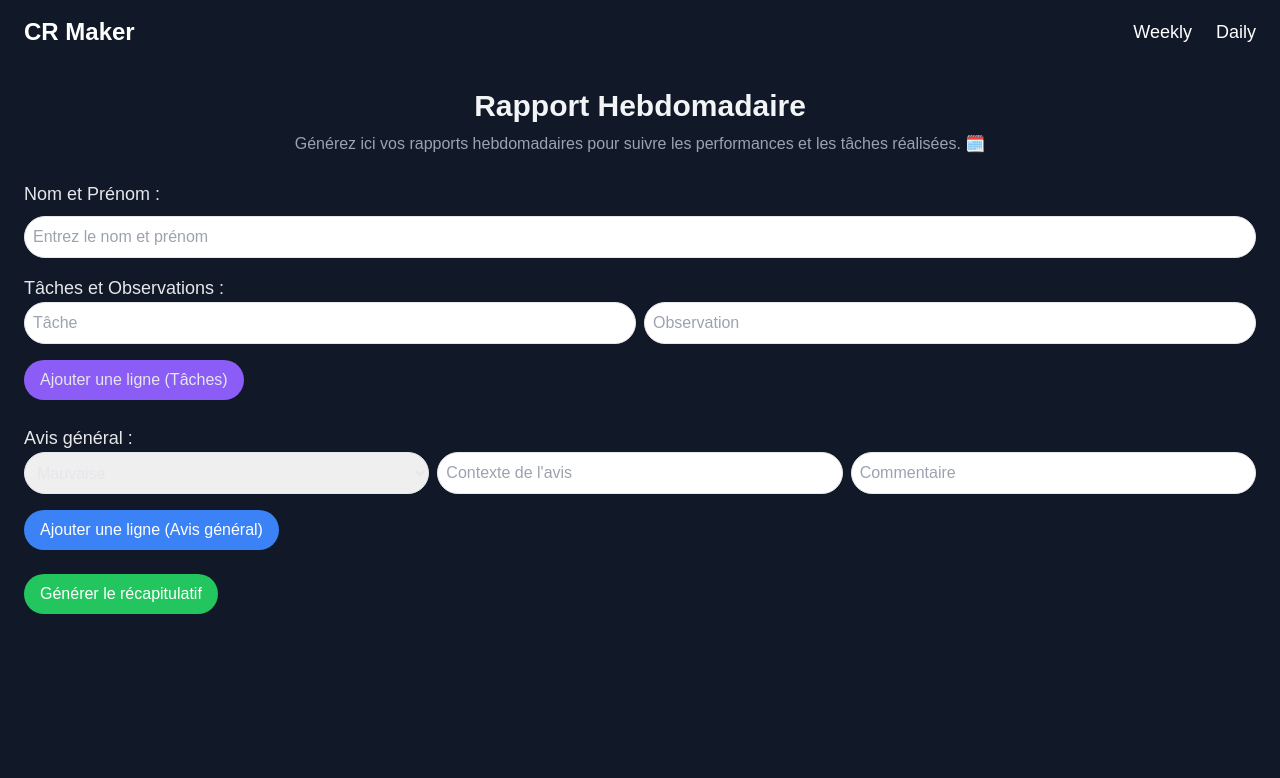
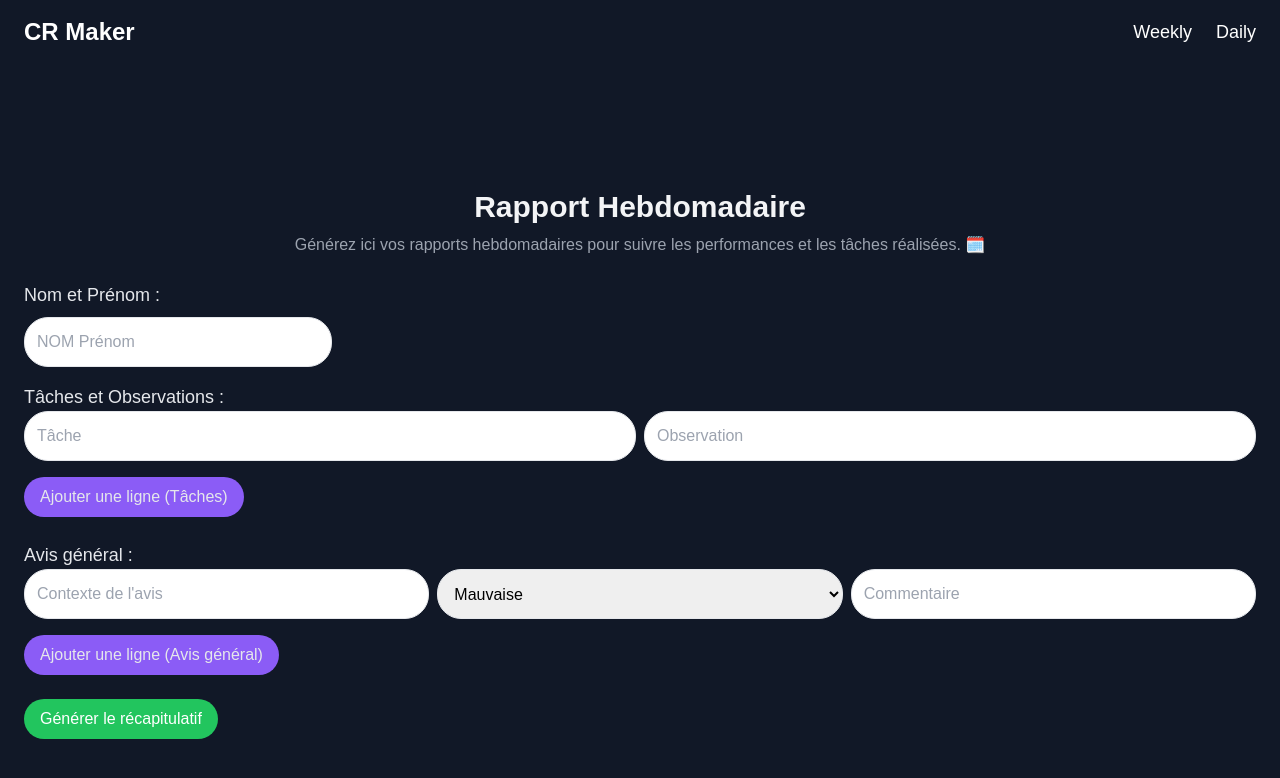
Before and after one commit to corentinsolal123/cr_maker, a Next.js app: page /weekly in a window 1280 px wide. Shown: the top 778 px of the page. Built offline with nearby package versions, Linux system fonts and the light colour scheme.

Commit message:
modif weeklyCR

```diff
--- a/pages/navbar.tsx
+++ b/components/navbar.tsx
@@ -5,10 +5,10 @@ const Navbar = () => {
         <nav className="bg-gray-900 shadow-lg">
             <div className="container mx-auto px-6 py-4 flex justify-between items-center">
                 {/* Lien vers l'accueil */}
-                <Link href="/">
-          <span className="text-2xl text-white font-bold hover:text-gray-400 transition duration-300">
-            CR Maker
-          </span>
+                <Link href="/index">
+                  <span className="text-2xl text-white font-bold hover:text-gray-400 transition duration-300">
+                    CR Maker
+                </span>
                 </Link>
 
                 {/* Bouton de menu pour mobile */}
@@ -16,7 +16,7 @@ const Navbar = () => {
                     className="lg:hidden text-white focus:outline-none"
                     type="button"
                     data-bs-toggle="collapse"
-                    data-bs-target="#navbarNav"
+                    data-bs-target="@navbarNav"
                     aria-controls="navbarNav"
                     aria-expanded="false"
                     aria-label="Toggle navigation"
--- a/pages/index.tsx
+++ b/pages/index.tsx
@@ -1,5 +1,5 @@
 import Link from 'next/link';
-import Navbar from "@/pages/navbar";
+import Navbar from "@/components/navbar";
 
 export default function Home() {
     return (
--- a/pages/weekly.tsx
+++ b/pages/weekly.tsx
@@ -1,36 +1,36 @@
-import { useState } from "react";
-import Navbar from "@/pages/navbar";
+import {useState} from "react";
+import Navbar from "@/components/navbar";
 
 export default function Weekly() {
-    const [tasks, setTasks] = useState([{ taskName: "", taskObservation: "" }]);
-    const [opinions, setOpinions] = useState([{ opinionResult: "bad", opinionContext: "", opinionComment: "" }]);
+    const [tasks, setTasks] = useState([{taskName: "", taskObservation: ""}]);
+    const [opinions, setOpinions] = useState([{opinionResult: "bad", opinionContext: "", opinionComment: ""}]);
     const [summary, setSummary] = useState("");
 
     const addTask = () => {
-        setTasks([...tasks, { taskName: "", taskObservation: "" }]);
+        setTasks([...tasks, {taskName: "", taskObservation: ""}]);
     };
 
     const addOpinion = () => {
-        setOpinions([...opinions, { opinionResult: "bad", opinionContext: "", opinionComment: "" }]);
+        setOpinions([...opinions, {opinionResult: "bad", opinionContext: "", opinionComment: ""}]);
     };
 
     const generateSummary = (name: string) => {
         let taskTable = `
-            <table class="table-auto w-full text-left mt-4">
-                <thead>
+    <table class="table-auto w-full text-left mt-4 border border-gray-300">
+        <thead class="bg-gray-700 text-gray-200">
             <tr>
-                        <th class="px-4 py-2">Tâches à mener</th>
-                        <th class="px-4 py-2">Observations</th>
+                <th class="px-4 py-2 border border-gray-300">Tâches à mener</th>
+                <th class="px-4 py-2 border border-gray-300">Observations</th>
             </tr>
         </thead>
-                <tbody>
+        <tbody class="divide-y divide-gray-200">
 `;
 
         tasks.forEach((task) => {
             taskTable += `
         <tr>
-                    <td class="px-4 py-2">${task.taskName || "Non spécifié"}</td>
-                    <td class="px-4 py-2">${task.taskObservation || "Non spécifié"}</td>
+            <td class="px-4 py-2 border border-gray-300">${task.taskName || "Non spécifié"}</td>
+            <td class="px-4 py-2 border border-gray-300">${task.taskObservation || "Non spécifié"}</td>
         </tr>
     `;
         });
@@ -38,25 +38,25 @@ export default function Weekly() {
         taskTable += `</tbody></table>`;
 
         let opinionTable = `
-            <table class="table-auto w-full text-left mt-4">
-                <thead>
+    <table class="table-auto w-full text-left mt-4 border border-gray-300">
+        <thead class="bg-gray-700 text-gray-200">
             <tr>
-                        <th class="px-4 py-2">Mon avis</th>
-                        <th class="px-4 py-2">Commentaire</th>
+                <th class="px-4 py-2 border border-gray-300">Mon avis</th>
+                <th class="px-4 py-2 border border-gray-300">Commentaire</th>
             </tr>
         </thead>
-                <tbody>
+        <tbody class="divide-y divide-gray-200">
 `;
 
         opinions.forEach((opinion) => {
             opinionTable += `
         <tr>
-                    <td class="px-4 py-2">${opinion.opinionContext || "Non spécifié"}:
+            <td class="px-4 py-2 border border-gray-300">${opinion.opinionContext || "Non spécifié"}:
                 <span class="${opinion.opinionResult === "bad" ? "text-red-500" : opinion.opinionResult === "average" ? "text-yellow-500" : "text-green-500"}">
-                            {opinion.opinionResult === "bad" ? "Mauvaise" : opinion.opinionResult === "average" ? "À améliorer" : "Bonne"}
+                    <strong>${opinion.opinionResult === "bad" ? "Mauvaise" : opinion.opinionResult === "average" ? "À améliorer" : "Bonne"}</strong>
                 </span>
             </td>
-                    <td class="px-4 py-2">${opinion.opinionComment || "Non spécifié"}</td>
+            <td class="px-4 py-2 border border-gray-300">${opinion.opinionComment || "Non spécifié"}</td>
         </tr>
     `;
         });
@@ -75,24 +75,40 @@ export default function Weekly() {
         setSummary(completeSummary);
     };
 
+    const createMail = () => {
+        const name = (document.getElementById("name") as HTMLInputElement).value.trim();
+        if (!name) {
+            alert("Veuillez remplir le nom et prénom du collaborateur.");
+            return;
+        }
+
+        const mailSubject = encodeURIComponent(`Rapport hebdomadaire - ${name}`);
+        const mailBody = encodeURIComponent(summary.replace(/<[^>]*>?/gm, '')); // Supprime les balises HTML pour le corps de l'e-mail.
+
+        const mailtoLink = `mailto:?subject=${mailSubject}&body=${mailBody}`;
+        window.location.href = mailtoLink;
+    };
+
+
     return (
         <>
-            <Navbar />
-            <div className="p-6 min-h-screen bg-gray-900 text-gray-200">
+            <Navbar/>
+            <div className="p-6 min-h-screen bg-gray-900 text-gray-200 flex justify-center flex-col">
                 <h1 className="text-3xl font-extrabold text-center text-gray-100">Rapport Hebdomadaire</h1>
                 <p className="text-center text-gray-400 mt-2">
                     Générez ici vos rapports hebdomadaires pour suivre les performances et les tâches réalisées. 🗓️
                 </p>
-
+                <div className="form flex justify-center">
                     <form className="mt-6 container" onSubmit={(e) => e.preventDefault()}>
-                    <div className="mb-4">
-                        <label htmlFor="name" className="block text-lg font-medium text-gray-200">Nom et Prénom :</label>
+                        <div className="name mb-4">
+                            <label htmlFor="name" className="block text-lg font-medium text-gray-200">Nom et Prénom
+                                :</label>
                             <input
                                 type="text"
                                 id="name"
-                            placeholder="Entrez le nom et prénom"
+                                placeholder="NOM Prénom"
                                 required
-                            className="w-full p-2 mt-2 border rounded-3xl text-gray-900"
+                                className="w-1/4 p-3 mt-2 border rounded-3xl text-black"
                             />
                         </div>
 
@@ -103,7 +119,7 @@ export default function Weekly() {
                                     <input
                                         type="text"
                                         placeholder="Tâche"
-                                    className="task-name w-1/2 p-2 mr-2 border rounded-3xl"
+                                        className="task-name w-1/2 p-3 mr-2 border rounded-3xl text-black"
                                         value={task.taskName}
                                         onChange={(e) => {
                                             const newTasks = [...tasks];
@@ -114,7 +130,7 @@ export default function Weekly() {
                                     <input
                                         type="text"
                                         placeholder="Observation"
-                                    className="task-observation w-1/2 p-2 border rounded-3xl"
+                                        className="task-observation w-1/2 p-3 border rounded-3xl text-black"
                                         value={task.taskObservation}
                                         onChange={(e) => {
                                             const newTasks = [...tasks];
@@ -136,8 +152,19 @@ export default function Weekly() {
                             <label className="block text-lg font-medium text-gray-200">Avis général :</label>
                             {opinions.map((opinion, index) => (
                                 <div key={index} className="flex mb-4">
+                                    <input
+                                        type="text"
+                                        placeholder="Contexte de l'avis"
+                                        className="opinion-context w-1/3 p-3 mr-2 border rounded-3xl text-black"
+                                        value={opinion.opinionContext}
+                                        onChange={(e) => {
+                                            const newOpinions = [...opinions];
+                                            newOpinions[index].opinionContext = e.target.value;
+                                            setOpinions(newOpinions);
+                                        }}
+                                    />
                                     <select
-                                    className="opinion-result w-1/3 p-2 mr-2 border rounded-3xl"
+                                        className="opinion-result w-1/3 p-3 mr-2 border rounded-3xl text-black"
                                         value={opinion.opinionResult}
                                         onChange={(e) => {
                                             const newOpinions = [...opinions];
@@ -151,19 +178,8 @@ export default function Weekly() {
                                     </select>
                                     <input
                                         type="text"
-                                    placeholder="Contexte de l'avis"
-                                    className="opinion-context w-1/3 p-2 mr-2 border rounded-3xl"
-                                    value={opinion.opinionContext}
-                                    onChange={(e) => {
-                                        const newOpinions = [...opinions];
-                                        newOpinions[index].opinionContext = e.target.value;
-                                        setOpinions(newOpinions);
-                                    }}
-                                />
-                                <input
-                                    type="text"
                                         placeholder="Commentaire"
-                                    className="opinion-comment w-1/3 p-2 border rounded-3xl"
+                                        className="opinion-comment w-1/3 p-3 border rounded-3xl text-black"
                                         value={opinion.opinionComment}
                                         onChange={(e) => {
                                             const newOpinions = [...opinions];
@@ -176,8 +192,7 @@ export default function Weekly() {
                             <button
                                 type="button"
                                 onClick={addOpinion}
-                            className="bg-blue-500 text-white py-2 px-4 rounded-3xl hover:bg-blue-600"
-                        >
+                                className="bg-violet-500 hover:bg-violet-600 active:bg-violet-700 focus:outline-none focus:ring focus:ring-violet-300 py-2 px-4 rounded-3xl">
                                 Ajouter une ligne (Avis général)
                             </button>
                         </div>
@@ -199,24 +214,18 @@ export default function Weekly() {
                             </button>
                         </div>
                     </form>
+                </div>
 
                 {summary && (
                     <div id="output" className="mt-6 bg-gray-800 p-4 rounded-3xl">
                         <h2 className="text-xl font-semibold text-gray-200">Récapitulatif :</h2>
-                        <div className="text-gray-300" dangerouslySetInnerHTML={{ __html: summary }}></div>
+                        <div className="text-gray-300" dangerouslySetInnerHTML={{__html: summary}}></div>
                         <button
                             type="button"
-                            onClick={() => {
-                                navigator.clipboard.writeText(summary).then(() => {
-                                    alert("Le récapitulatif a été copié dans le presse-papier !");
-                                }).catch((err) => {
-                                    console.error("Erreur de copie :", err);
-                                    alert("Impossible de copier le texte.");
-                                });
-                            }}
-                            className="bg-blue-500 text-white py-2 px-4 rounded-3xl mt-4 hover:bg-blue-600"
+                            onClick={createMail}
+                            className="bg-purple-500 text-white py-2 px-4 rounded-3xl mt-4 hover:bg-purple-600"
                         >
-                            Copier
+                            Ouvrir dans Outlook
                         </button>
                     </div>
                 )}
```
Also changed, not shown: pages/daily.tsx (+5 -5 lines), 1 other file (tests, documents, lock files or other folders). Lines whose indentation alone changed are shown as unchanged.
